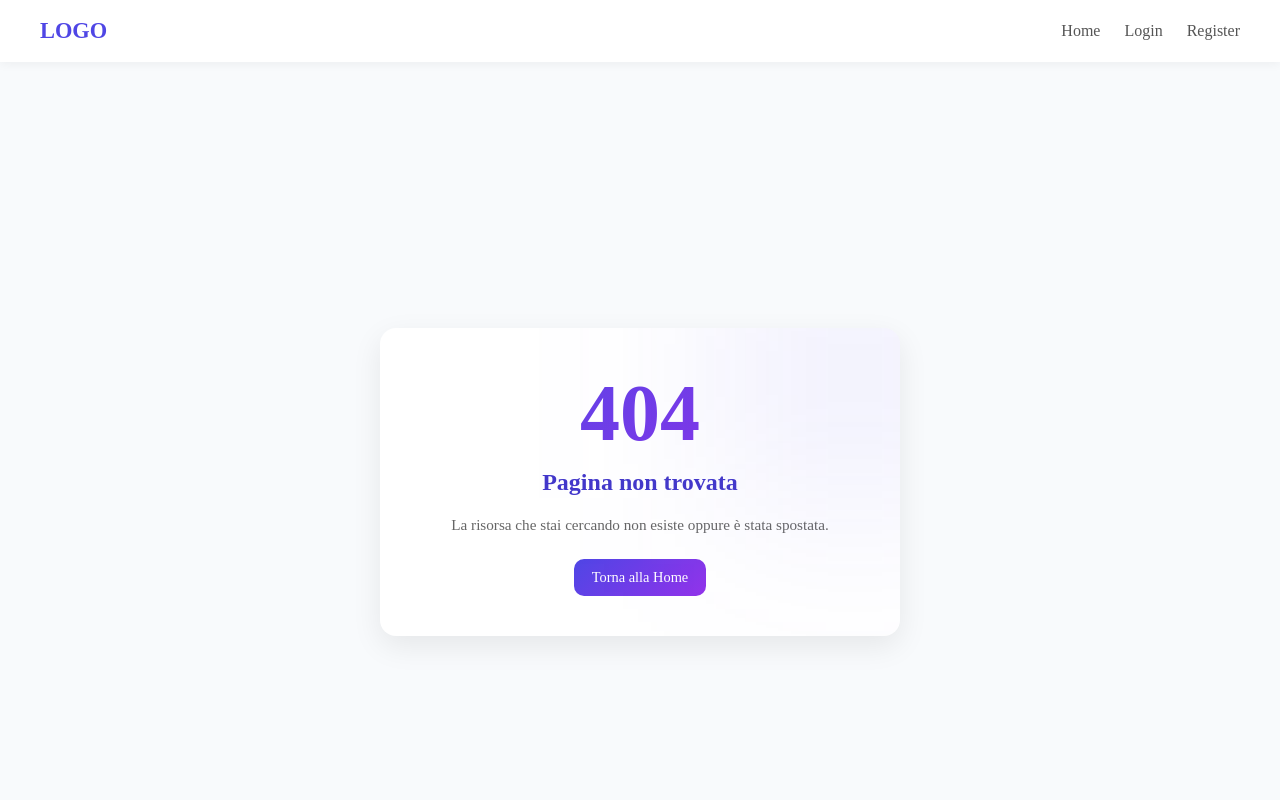
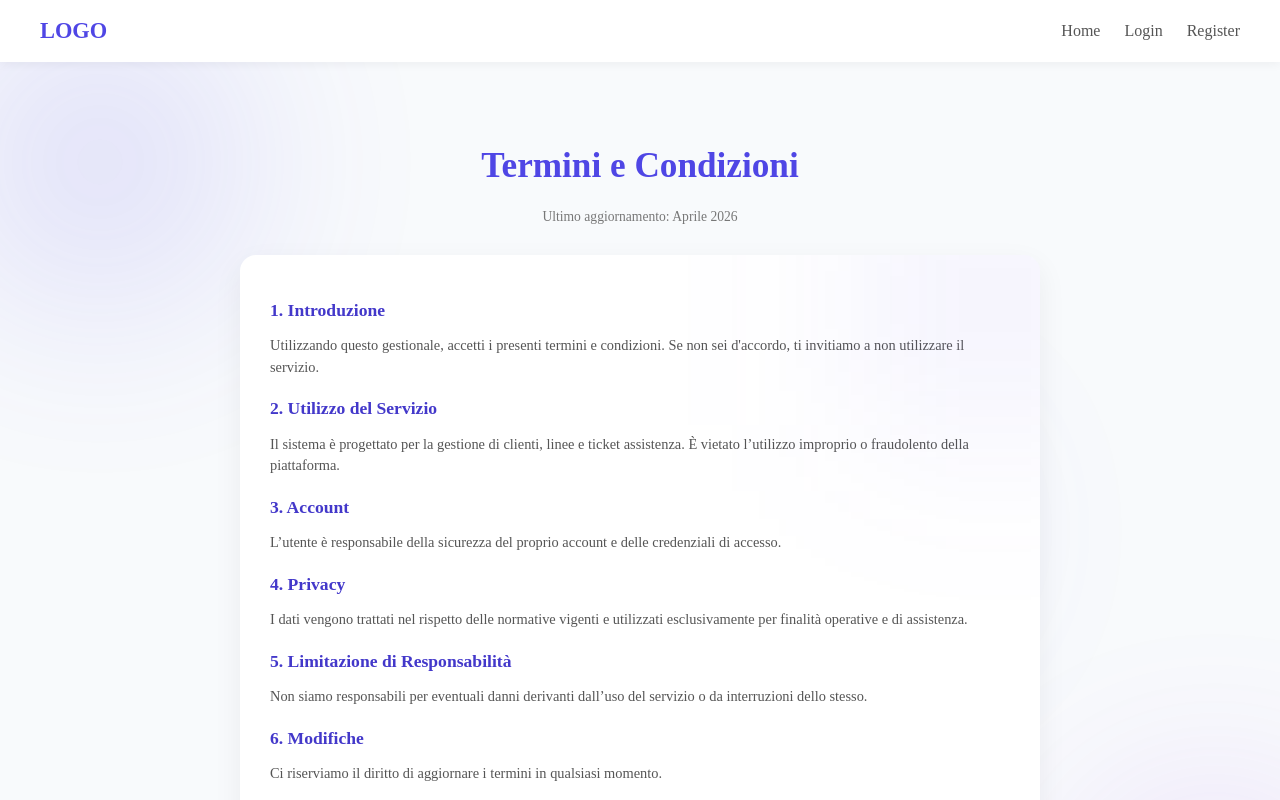
Before and after one commit to theMANGOlorian/webappTelefonia, an Angular app in the folder webui/: page /terms in a window 1280 px wide. Shown: the top 800 px of the page. Built offline with nearby package versions, Linux system fonts and the light colour scheme.

Commit message:
Aggiunta pagina terms e privacy

```diff
--- a/webui/src/app/app.html
+++ b/webui/src/app/app.html
@@ -31,14 +31,13 @@
 
       <div>
         <h4>Supporto</h4>
-        <a routerLink="#">Help Center</a>
         <a routerLink="/contact">Contatti</a>
-        <a routerLink="#">Privacy</a>
+        <a routerLink="/privacy">Privacy</a>
       </div>
 
       <div>
         <h4>Altro</h4>
-        <a routerLink="#">Termini</a>
+        <a routerLink="/terms">Termini</a>
         <a routerLink="/faq">FAQ</a>
       </div>
     </div>
--- a/webui/src/app/app.routes.ts
+++ b/webui/src/app/app.routes.ts
@@ -7,6 +7,8 @@ import { NotFoundComponent } from './not-found/not-found.component';
 import { HomeComponent } from './features/home/home.component';
 import { ContactComponent } from './features/contact/contact.component';
 import { FaqComponent } from './features/faq/faq.component';
+import { TermsComponent} from './features/terms/terms.component';
+import { PrivacyComponent} from './features/privacy/privacy.component';
 
 
 export const routes: Routes = [
@@ -15,5 +17,7 @@ export const routes: Routes = [
   { path: 'register', component: RegisterComponent },
   { path: 'contact', component: ContactComponent },
   { path: 'faq', component: FaqComponent },
+  { path: 'terms', component: TermsComponent },
+  { path: 'privacy', component: PrivacyComponent },
   { path: '**', component: NotFoundComponent }
 ];
--- /dev/null
+++ b/webui/src/app/features/privacy/privacy.component.html
@@ -0,0 +1,63 @@
+<div class="privacy-page">
+
+  <!-- background -->
+  <div class="bg-blobs">
+    <span></span>
+    <span></span>
+    <span></span>
+  </div>
+
+  <div class="privacy-container">
+    <h1>Privacy Policy</h1>
+    <p class="last-update">Ultimo aggiornamento: Aprile 2026</p>
+
+    <div class="privacy-card">
+
+      <section>
+        <h2>1. Raccolta dei Dati</h2>
+        <p>
+          Raccogliamo solo i dati necessari al funzionamento del gestionale,
+          come informazioni clienti, linee e ticket di assistenza.
+        </p>
+      </section>
+
+      <section>
+        <h2>2. Utilizzo dei Dati</h2>
+        <p>
+          I dati vengono utilizzati esclusivamente per la gestione operativa del servizio
+          e per migliorare l’esperienza utente.
+        </p>
+      </section>
+
+      <section>
+        <h2>3. Conservazione</h2>
+        <p>
+          I dati sono conservati in modo sicuro su sistemi protetti e accessibili solo
+          al personale autorizzato.
+        </p>
+      </section>
+
+      <section>
+        <h2>4. Condivisione</h2>
+        <p>
+          Non vendiamo né condividiamo i dati con terze parti, salvo obblighi di legge.
+        </p>
+      </section>
+
+      <section>
+        <h2>5. Sicurezza</h2>
+        <p>
+          Applichiamo misure di sicurezza avanzate per proteggere i dati da accessi non autorizzati.
+        </p>
+      </section>
+
+      <section>
+        <h2>6. Diritti dell’Utente</h2>
+        <p>
+          L’utente può richiedere accesso, modifica o cancellazione dei propri dati in qualsiasi momento.
+        </p>
+      </section>
+
+    </div>
+  </div>
+</div>
--- /dev/null
+++ b/webui/src/app/features/privacy/privacy.component.scss
@@ -0,0 +1,109 @@
+.privacy-page {
+  min-height: 100vh;
+  background: #f8fafc;
+  padding: 60px 20px;
+  position: relative;
+  overflow: hidden;
+}
+
+/* background glow */
+.bg-blobs span {
+  position: absolute;
+  border-radius: 50%;
+  filter: blur(100px);
+  opacity: 0.15;
+}
+
+.bg-blobs span:nth-child(1) {
+  width: 300px;
+  height: 300px;
+  background: #4f46e5;
+  top: -60px;
+  left: -60px;
+}
+
+.bg-blobs span:nth-child(2) {
+  width: 260px;
+  height: 260px;
+  background: #9333ea;
+  bottom: -70px;
+  right: -70px;
+}
+
+.bg-blobs span:nth-child(3) {
+  width: 200px;
+  height: 200px;
+  background: #6366f1;
+  top: 40%;
+  left: 65%;
+}
+
+/* container */
+.privacy-container {
+  max-width: 800px;
+  margin: auto;
+  text-align: center;
+  animation: fadeIn 0.5s ease;
+
+  h1 {
+    font-size: 2.2rem;
+    color: #4f46e5;
+  }
+
+  .last-update {
+    font-size: 0.85rem;
+    color: #777;
+    margin-bottom: 30px;
+  }
+}
+
+/* card */
+.privacy-card {
+  background: white;
+  padding: 30px;
+  border-radius: 16px;
+  text-align: left;
+  box-shadow: 0 10px 30px rgba(0, 0, 0, 0.06);
+  position: relative;
+  overflow: hidden;
+
+  /* glow interno */
+  &::before {
+    content: "";
+    position: absolute;
+    width: 250px;
+    height: 250px;
+    background: rgba(79, 70, 229, 0.08);
+    filter: blur(100px);
+    top: -80px;
+    right: -80px;
+  }
+
+  section {
+    margin-bottom: 20px;
+
+    h2 {
+      font-size: 1.1rem;
+      color: #4338ca;
+      margin-bottom: 6px;
+    }
+
+    p {
+      font-size: 0.9rem;
+      color: #555;
+      line-height: 1.5;
+    }
+  }
+}
+
+/* animazione */
+@keyframes fadeIn {
+  from {
+    opacity: 0;
+    transform: translateY(15px);
+  }
+  to {
+    opacity: 1;
+    transform: translateY(0);
+  }
+}
--- /dev/null
+++ b/webui/src/app/features/terms/terms.component.html
@@ -0,0 +1,63 @@
+<div class="terms-page">
+
+  <!-- background -->
+  <div class="bg-blobs">
+    <span></span>
+    <span></span>
+    <span></span>
+  </div>
+
+  <div class="terms-container">
+    <h1>Termini e Condizioni</h1>
+    <p class="last-update">Ultimo aggiornamento: Aprile 2026</p>
+
+    <div class="terms-card">
+
+      <section>
+        <h2>1. Introduzione</h2>
+        <p>
+          Utilizzando questo gestionale, accetti i presenti termini e condizioni.
+          Se non sei d'accordo, ti invitiamo a non utilizzare il servizio.
+        </p>
+      </section>
+
+      <section>
+        <h2>2. Utilizzo del Servizio</h2>
+        <p>
+          Il sistema è progettato per la gestione di clienti, linee e ticket assistenza.
+          È vietato l’utilizzo improprio o fraudolento della piattaforma.
+        </p>
+      </section>
+
+      <section>
+        <h2>3. Account</h2>
+        <p>
+          L’utente è responsabile della sicurezza del proprio account e delle credenziali di accesso.
+        </p>
+      </section>
+
+      <section>
+        <h2>4. Privacy</h2>
+        <p>
+          I dati vengono trattati nel rispetto delle normative vigenti e utilizzati esclusivamente
+          per finalità operative e di assistenza.
+        </p>
+      </section>
+
+      <section>
+        <h2>5. Limitazione di Responsabilità</h2>
+        <p>
+          Non siamo responsabili per eventuali danni derivanti dall’uso del servizio o da interruzioni dello stesso.
+        </p>
+      </section>
+
+      <section>
+        <h2>6. Modifiche</h2>
+        <p>
+          Ci riserviamo il diritto di aggiornare i termini in qualsiasi momento.
+        </p>
+      </section>
+
+    </div>
+  </div>
+</div>
--- /dev/null
+++ b/webui/src/app/features/terms/terms.component.scss
@@ -0,0 +1,109 @@
+.terms-page {
+  min-height: 100vh;
+  background: #f8fafc;
+  padding: 60px 20px;
+  position: relative;
+  overflow: hidden;
+}
+
+/* blobs stile globale */
+.bg-blobs span {
+  position: absolute;
+  border-radius: 50%;
+  filter: blur(100px);
+  opacity: 0.15;
+}
+
+.bg-blobs span:nth-child(1) {
+  width: 300px;
+  height: 300px;
+  background: #4f46e5;
+  top: -50px;
+  left: -50px;
+}
+
+.bg-blobs span:nth-child(2) {
+  width: 250px;
+  height: 250px;
+  background: #9333ea;
+  bottom: -60px;
+  right: -60px;
+}
+
+.bg-blobs span:nth-child(3) {
+  width: 200px;
+  height: 200px;
+  background: #6366f1;
+  top: 40%;
+  left: 60%;
+}
+
+/* container */
+.terms-container {
+  max-width: 800px;
+  margin: auto;
+  text-align: center;
+  animation: fadeIn 0.5s ease;
+
+  h1 {
+    font-size: 2.2rem;
+    color: #4f46e5;
+  }
+
+  .last-update {
+    font-size: 0.85rem;
+    color: #777;
+    margin-bottom: 30px;
+  }
+}
+
+/* card */
+.terms-card {
+  background: white;
+  padding: 30px;
+  border-radius: 16px;
+  text-align: left;
+  box-shadow: 0 10px 30px rgba(0, 0, 0, 0.06);
+  position: relative;
+  overflow: hidden;
+
+  /* glow leggero */
+  &::before {
+    content: "";
+    position: absolute;
+    width: 250px;
+    height: 250px;
+    background: rgba(79, 70, 229, 0.08);
+    filter: blur(100px);
+    top: -80px;
+    right: -80px;
+  }
+
+  section {
+    margin-bottom: 20px;
+
+    h2 {
+      font-size: 1.1rem;
+      color: #4338ca;
+      margin-bottom: 6px;
+    }
+
+    p {
+      font-size: 0.9rem;
+      color: #555;
+      line-height: 1.5;
+    }
+  }
+}
+
+/* animazione */
+@keyframes fadeIn {
+  from {
+    opacity: 0;
+    transform: translateY(15px);
+  }
+  to {
+    opacity: 1;
+    transform: translateY(0);
+  }
+}
```
Also changed, not shown: webui/src/app/features/privacy/privacy.component.ts (added, +10 -0 lines), webui/src/app/features/terms/terms.component.ts (added, +10 -0 lines).
